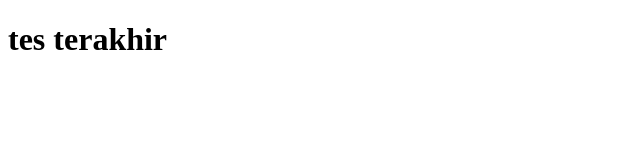
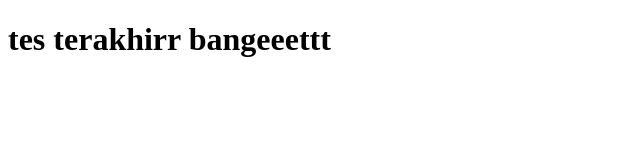
Before and after one commit to sekartamaraa/coba, a plain HTML site: page index.html in a window 1280 px wide. Shown: the whole page, without its empty margins (0-640 px from the left). Drawn offline with Linux system fonts and the light colour scheme.

Commit message:
update terakhir

```diff
--- a/index.html
+++ b/index.html
@@ -7,6 +7,6 @@
     <title>Tabaw</title>
 </head>
 <body>
-    <h1>tes terakhir</h1>
+    <h1>tes terakhirr bangeeettt</h1>
 </body>
 </html>
```
